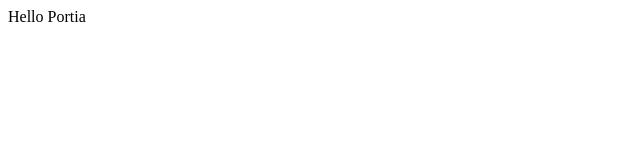
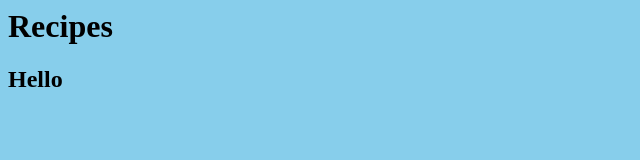
Before and after one commit to portiaportia/Recipes, a plain HTML site: page docs/index.html in a window 1280 px wide. Shown: the whole page, without its empty margins (0-640 px from the left). Drawn offline with Linux system fonts and the light colour scheme.

Commit message:
adding small changes

```diff
--- a/docs/index.html
+++ b/docs/index.html
@@ -1 +1,10 @@
-Hello Portia
+<!-- doctype html-->
+<html>
+    <head>
+        <link rel="stylesheet" href="styles.css">
+    </head>
+    <body>
+        <h1>Recipes</h1>
+        <h2>Hello</h2>
+    </body>
+</html>
--- /dev/null
+++ b/docs/styles.css
@@ -0,0 +1,3 @@
+body {
+    background:skyblue;
+}
```
